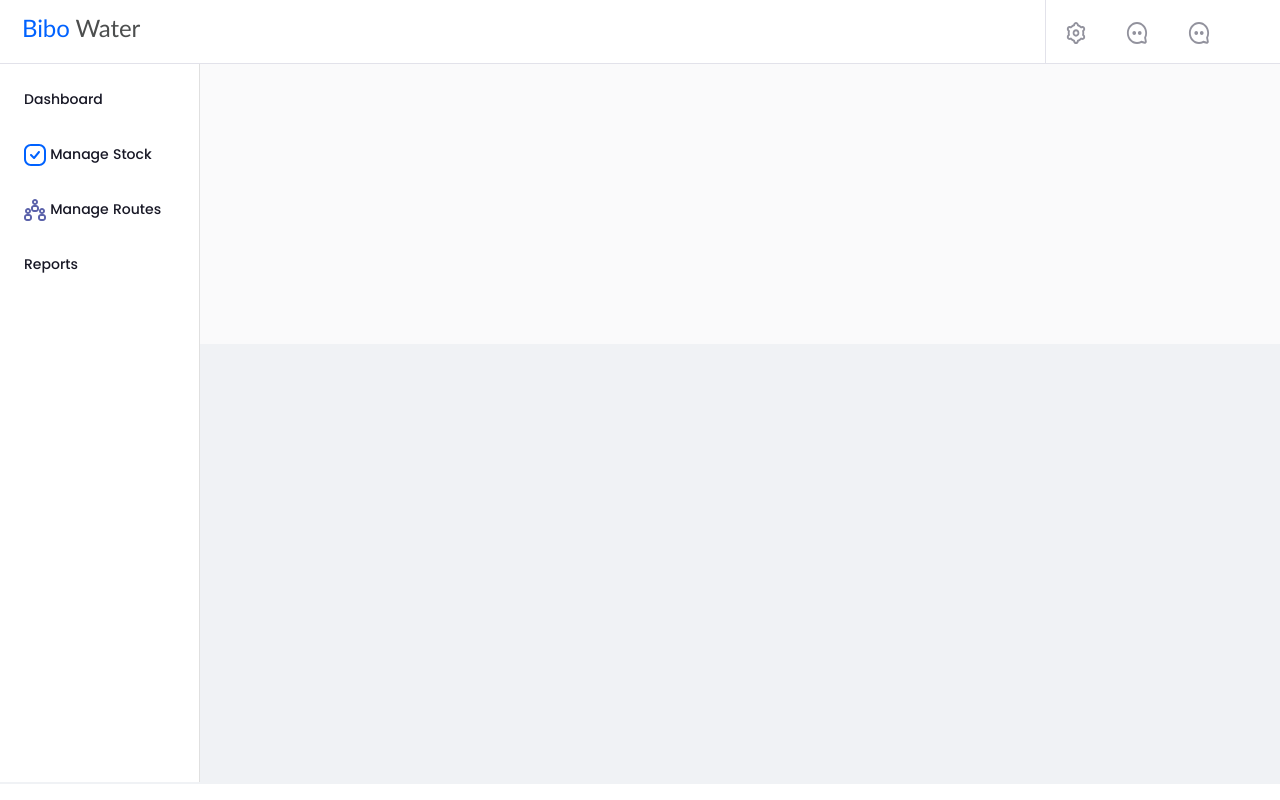
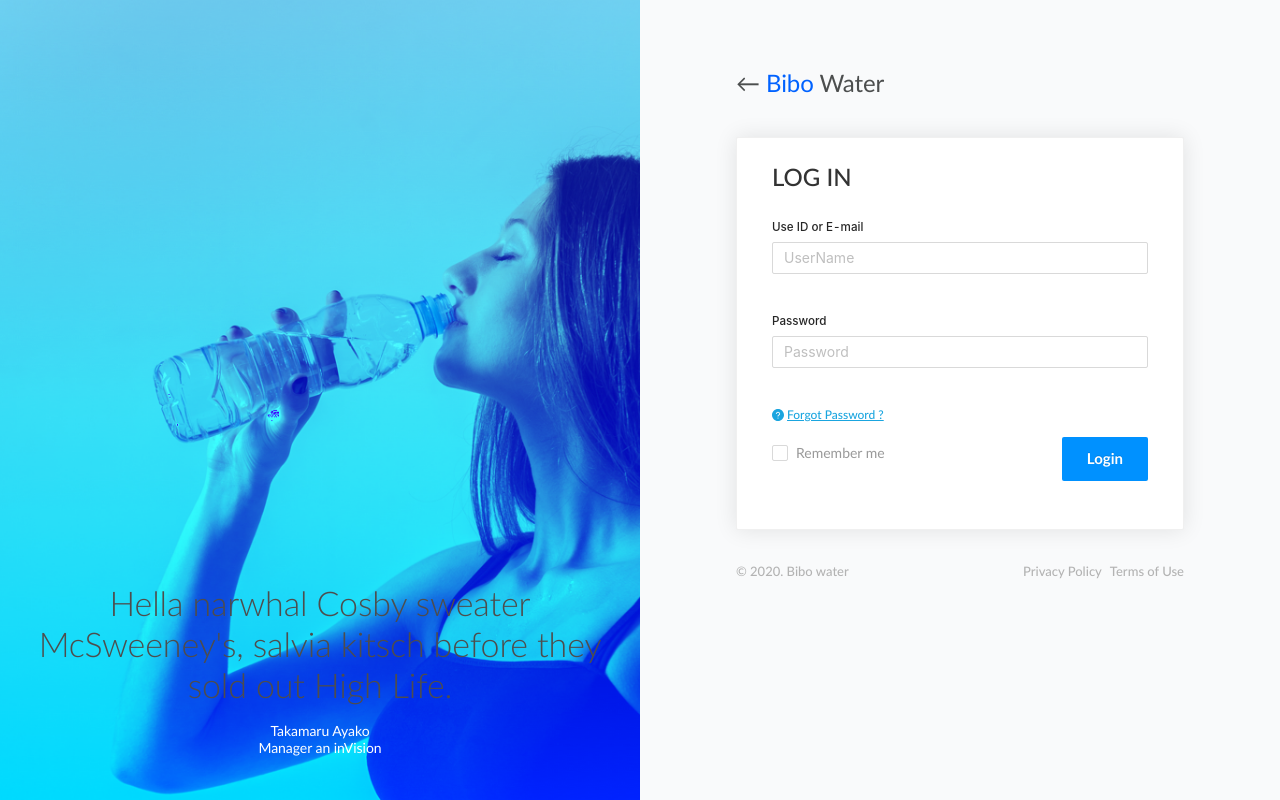
Before and after one commit to ecknologic/TrackingSystem, a React (Create React App) app in the folder client/: page /layout in a window 1280 px wide. Built offline with nearby package versions, Linux system fonts and the light colour scheme.

Commit message:
Login API and frontend changes

```diff
--- a/client/src/App.js
+++ b/client/src/App.js
@@ -1,20 +1,23 @@
 import React from 'react';
-import { BrowserRouter as Router, Route, Switch } from 'react-router-dom';
+import { BrowserRouter as Router, Route, Redirect, Switch } from 'react-router-dom';
 import Login from './UI/Login';
 import LayoutPage from './UI/Layout';
 import BiboWarehouse from './UI/Bibo_Warehouse_Stock Inventory'
 import './App.css';
-
+const requireAuth = (Component) => {
+  const authenticated = JSON.parse(sessionStorage.getItem('isLogged'))
+  if (authenticated) return Component
+  else return <Redirect to="/" />
+};
 function App() {
   return (
     <div className="App">
       <Router>
         <Switch>
           <Route exact path='/' component={Login} />
-         <LayoutPage>
-          <Route exact path='/bibowarehouse' component={BiboWarehouse} />
+          <Route exact path='/bibowarehouse' render={(props) => requireAuth(<BiboWarehouse {...props} />)} />
           {/* <Route exact path='/bibowarehouses' component={BiboWarehouse} /> */}
-          </LayoutPage>
+          <Route exact path='/*' component={Login} />
         </Switch>
       </Router>
     </div>
--- a/client/src/UI/Bibo_Warehouse_Stock Inventory.js
+++ b/client/src/UI/Bibo_Warehouse_Stock Inventory.js
@@ -2,13 +2,16 @@ import React from "react";
 import { Row, Col } from 'antd';
 import WareHouseinfo from './WareHouseinfo'
 import Tabs from './Tabs_component'
+import LayoutPage from '../UI/Layout';
 import '../css/styles.css'
 
 const BiboWarehouse = (props) => {
     return (
         <div>
-            <WareHouseinfo />
-            <Tabs/>
+            <LayoutPage>
+                <WareHouseinfo />
+                <Tabs />
+            </LayoutPage>
         </div>
     )
 }
--- a/client/src/UI/Login.js
+++ b/client/src/UI/Login.js
@@ -1,10 +1,9 @@
-import React, { useState, useEffect } from 'react'
-import axios from 'axios';
+import React, { useState } from 'react'
 import { Form, Row, Col, Input, Card, Button, Checkbox, message } from 'antd'
 import image from '../assets/images/login_img.png'
 import { QuestionCircleFilled } from '@ant-design/icons';
-import { baseUrl } from '../config'
 import './login.css'
+import { createOrUpdateAPI } from '../utils/apis';
 
 const Login = (props) => {
     const [username, setUserName] = useState('');
@@ -13,26 +12,25 @@ const Login = (props) => {
 
 
     const loginBtn = () => {
-        console.log("vaalue", username, password)
         let errors1 = {};
-        if (username == "") errors1.username = "Please enter username";
-        if (password == "") errors1.password = "Please enter password"
+        if (username.trim() === "") errors1.username = "Please enter username";
+        if (password.trim() === "") errors1.password = "Please enter password"
         setErrors(errors1)
-        if (Object.keys(errors1).length == 0) {
+        if (Object.keys(errors1).length === 0) {
             let userData = {
-                username, password
+                username: username, password: password
             }
-            axios.post(baseUrl + '/bibo/login', userData)
+            createOrUpdateAPI('bibo/login', userData, "POST")
                 .then(response => {
-                    let token = response.data.token;
-                    // let userDetails = response.data.userMasters;
-                    if (token) {
+                    if (response.token) {
+                        let token = response.token, isLogged = response.isLogged;
                         sessionStorage.setItem("token", token)
-                        // message.success(response.data)
+                        sessionStorage.setItem("isLogged", isLogged)
+                        message.success("Login Success")
                         props.history.push('/bibowarehouse');
+                    } else {
+                        message.error(response.message)
                     }
-                    // else setErrors({ password: "Invalid credentials" })
-                    // console.log(response.data);
                 })
                 .catch(error => {
                     console.log(error)
@@ -40,31 +38,12 @@ const Login = (props) => {
         }
     }
 
-
-
-
-    // const onFinish = values => {
-    //     console.log(values)
-
-    //     // let requsetData = {
-    //     //     userName: values.username,
-    //     //     password: values.password
-    //     // }
-
-
-    // };
-
-    // const onFinishFailed = errorInfo => {
-    //     console.log('Failed:', errorInfo);
-    // };
-
-    // console.log('Process.env', process.env.REACT_API_APP_HOST)
     const onInputChange = (value, key) => {
-        if (value != "") {
-            if (errors.key != "") setErrors({ ...errors, [key]: "" })
+        if (value.trim() !== "") {
+            if (errors.key !== "") setErrors({ ...errors, [key]: "" })
         }
-        if (key == "username") setUserName(value);
-        if (key == "password") setPassword(value)
+        if (key === "username") setUserName(value);
+        if (key === "password") setPassword(value)
 
     }
     return (
--- a/client/src/config.js
+++ b/client/src/config.js
@@ -1 +1 @@
- export const baseUrl='http://15.207.25.20:8888'
+ export const baseUrl='http://localhost:8888'
--- /dev/null
+++ b/client/src/utils/apis/index.js
@@ -0,0 +1,30 @@
+import axios from 'axios';
+
+export const getAPI = (url) => {
+    return new Promise((resolve, reject) => {
+        // var request = axios.create({
+        //     headers: {
+        //         'x-access-token': sessionStorage.token
+        //     }
+        // });
+        axios.get(url).then((response) => {
+            resolve(response.data)
+        })
+    })
+}
+export const createOrUpdateAPI = (url, data, methodName) => {
+    return new Promise((resolve, reject) => {
+        var request = new Request(process.env.REACT_APP_API_HOST + url, {
+            method: methodName,
+            body: JSON.stringify(data),
+            headers: {
+                "Content-Type": "application/json",
+            }
+        });
+        fetch(request)
+            .then(response => response.json())
+            .then(function (response) {
+                resolve(response)
+            })
+    })
+}
```
Also changed, not shown: client/package.json (+4 -3 lines), 2 other files (tests, documents, lock files or other folders).
